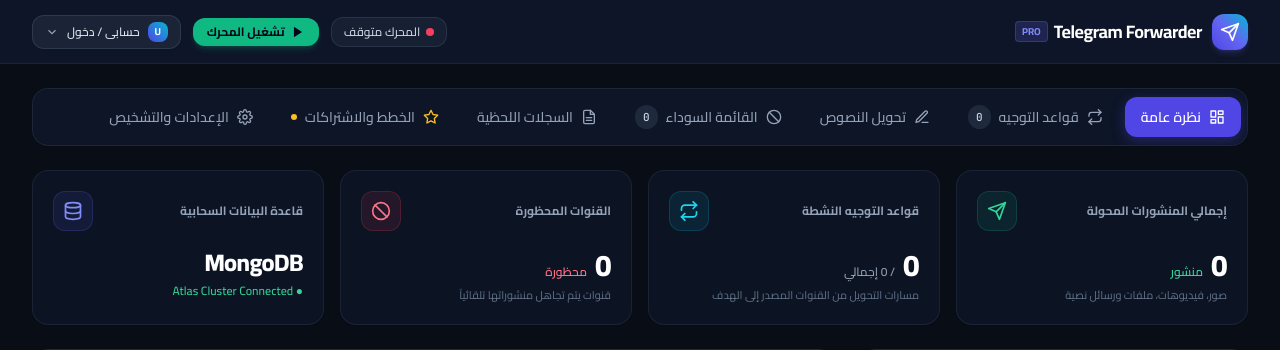
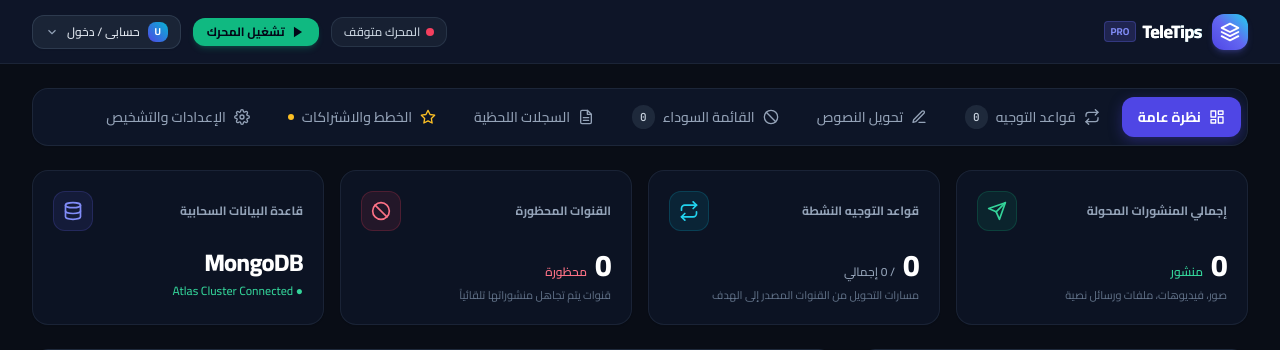
Before and after one commit to alooshj/telegram-forwarder-pro, a Flask app: page / in a window 1280 px wide. Shown: the top 350 px of the page. Run offline with Flask 3, Linux system fonts and the light colour scheme; some libraries are stand-ins or nearby versions.

Commit message:
feat(brand): establish TeleTips Pro official brand identity across all modules

```diff
--- a/generate_session.py
+++ b/generate_session.py
@@ -19,7 +19,7 @@ API_HASH = os.environ.get("API_HASH")
 
 if not API_ID or not API_HASH:
     print("=" * 60)
-    print("  Telegram Forwarder Pro - Session String Generator")
+    print("  TeleTips Pro - Session String Generator")
     print("=" * 60)
     try:
         api_id_input = input("Enter API_ID: ").strip()
--- a/src/billing/nowpayments.py
+++ b/src/billing/nowpayments.py
@@ -76,7 +76,7 @@ class NOWPaymentsGateway:
         Customer can pay with any cryptocurrency (USDT, BTC, ETH, LTC, TRX, SOL, etc.).
         """
         url = f"{cls.get_base_url()}/invoice"
-        description = f"Telegram Forwarder Pro - {plan_name or 'Subscription'} (${price_amount:.2f})"
+        description = f"TeleTips Pro - {plan_name or 'Subscription'} (${price_amount:.2f})"
 
         payload = {
             "price_amount": float(price_amount),
--- a/src/dashboard/templates/index.html
+++ b/src/dashboard/templates/index.html
@@ -3,7 +3,7 @@
 <head>
     <meta charset="UTF-8">
     <meta name="viewport" content="width=device-width, initial-scale=1.0">
-    <title>Telegram Forwarder Pro — لوحة التحكم</title>
+    <title>TeleTips Pro — لوحة التحكم الذكية</title>
     <script>
         // Suppress third-party Chrome Extension promise rejections (e.g., 200.js)
         window.addEventListener('unhandledrejection', function(e) {
@@ -70,6 +70,7 @@
         .tab-btn.active {
             background-color: #4f46e5;
             color: #ffffff;
+            font-weight: 700;
             box-shadow: 0 4px 14px 0 rgba(79, 70, 229, 0.35);
         }
         .no-scrollbar::-webkit-scrollbar { display: none; }
@@ -96,13 +97,18 @@
     <header class="bg-surface-900/95 backdrop-blur-xl border-b border-slate-800/80 sticky top-0 z-40 h-16 flex items-center">
         <div class="max-w-7xl w-full mx-auto px-3 sm:px-6 lg:px-8">
             <div class="flex items-center justify-between h-full">
-                <!-- Right Side (in RTL): Logo & Brand Name -->
+                <!-- Right Side (in RTL): Custom TeleTips Brand Logo & Name -->
                 <div class="flex items-center space-x-2.5 rtl:space-x-reverse">
-                    <div class="w-9 h-9 rounded-xl bg-gradient-to-tr from-brand-600 via-indigo-500 to-cyan-500 flex items-center justify-center shadow-md shadow-brand-500/20 text-white font-black text-lg flex-shrink-0">
-                        <svg class="w-5 h-5 text-white" viewBox="0 0 24 24" fill="none" stroke="currentColor" stroke-width="2" stroke-linecap="round" stroke-linejoin="round"><line x1="22" y1="2" x2="11" y2="13"></line><polygon points="22 2 15 22 11 13 2 9 22 2"></polygon></svg>
+                    <div class="w-9 h-9 rounded-xl bg-gradient-to-tr from-brand-600 via-indigo-500 to-cyan-400 flex items-center justify-center shadow-md shadow-brand-500/25 text-white font-black text-lg flex-shrink-0 relative overflow-hidden group">
+                        <!-- Custom TeleTips Mark: Styled 'T' with Forward Lightning Wing -->
+                        <svg class="w-5 h-5 text-white" viewBox="0 0 24 24" fill="none" stroke="currentColor" stroke-width="2.2" stroke-linecap="round" stroke-linejoin="round">
+                            <path d="M12 2L2 7l10 5 10-5-10-5z"></path>
+                            <path d="M2 17l10 5 10-5"></path>
+                            <path d="M2 12l10 5 10-5"></path>
+                        </svg>
                     </div>
                     <div class="flex items-center space-x-1.5 rtl:space-x-reverse">
-                        <span class="font-bold text-base sm:text-lg text-white tracking-tight">Telegram Forwarder</span>
+                        <span class="font-black text-lg text-white tracking-tight bg-gradient-to-r from-white via-slate-100 to-cyan-300 bg-clip-text text-transparent">TeleTips</span>
                         <span class="text-[10px] bg-brand-500/20 text-brand-400 font-bold px-1.5 py-0.5 rounded border border-brand-500/30">PRO</span>
                     </div>
                 </div>
@@ -813,7 +819,7 @@
                             <span data-i18n="guide_badge">دليل الاستخدام والتوثيق البرمجي</span>
                         </div>
                         <h1 class="text-2xl sm:text-3xl font-extrabold text-white tracking-tight" data-i18n="guide_main_title">
-                            دليل تشغيل وإدارة Telegram Forwarder Pro
+                            دليل تشغيل وإدارة منصة TeleTips Pro
                         </h1>
                         <p class="text-sm text-slate-400 max-w-2xl leading-relaxed" data-i18n="guide_main_desc">
                             مرجع شامل يوضح كيفية ضبط مسارات التوجيه اللحظي، تخصيص القواعد لكل قناة، واستخدام التعبيرات النمطية (Regex) لمعالجة النصوص بدقة.
--- a/src/forwarder/engine.py
+++ b/src/forwarder/engine.py
@@ -104,7 +104,7 @@ class ForwarderEngine:
             await self.client.start()
             me = await self.client.get_me()
             self.username = getattr(me, 'username', None) or getattr(me, 'id', 'user')
-            self._log_event("INFO", f"Telegram Forwarder engine connected as @{self.username}")
+            self._log_event("INFO", f"TeleTips engine connected as @{self.username}")
 
             self._running = True
 
@@ -393,7 +393,7 @@ class ForwarderEngine:
             forwarder_status["last_update"] = datetime.now(timezone.utc).isoformat()
         except Exception:
             pass
-        self._log_event("INFO", "Telegram Forwarder engine stopped")
+        self._log_event("INFO", "TeleTips engine stopped")
 
     async def _run_forwarding_loop(self):
         """Main background polling loop."""
--- a/src/rules/engine.py
+++ b/src/rules/engine.py
@@ -188,7 +188,7 @@ class RulesEngine:
                 {
                     "name": "Branding Footer",
                     "type": "footer",
-                    "replacement": "Forwarded by Telegram Forwarder Pro",
+                    "replacement": "Forwarded by TeleTips Pro",
                     "priority": 99,
                     "active": True,
                 },
--- a/src/utils/session_generator.py
+++ b/src/utils/session_generator.py
@@ -27,7 +27,7 @@ def generate_session_string(api_id: int, api_hash: str, phone_number: str = None
 
 def main():
     print("=" * 60)
-    print("  Telegram Forwarder Pro - Session String Generator")
+    print("  TeleTips Pro - Session String Generator")
     print("=" * 60)
     print()
     print("You'll need your API credentials from https://my.telegram.org")
--- a/src/web/api.py
+++ b/src/web/api.py
@@ -154,7 +154,7 @@ def get_db():
             if db.rules.count_documents({}) == 0:
                 db.rules.insert_many([
                     {"name": "Strip @usernames", "type": "regex", "pattern": r"@\w+", "replacement": "[username]", "priority": 1, "active": True},
-                    {"name": "Branding Footer", "type": "footer", "replacement": "Forwarded by Telegram Forwarder Pro", "priority": 99, "active": True},
+                    {"name": "Branding Footer", "type": "footer", "replacement": "Forwarded by TeleTips Pro", "priority": 99, "active": True},
                 ])
                 logger.info("Created default transformation rules")
         except Exception as e:
```
Also changed, not shown: DASHBOARD_GUIDE_AR.md (+3 -3 lines), main.py (+4 -4 lines), tests/test_rules_engine.py (+3 -3 lines), README.md.
